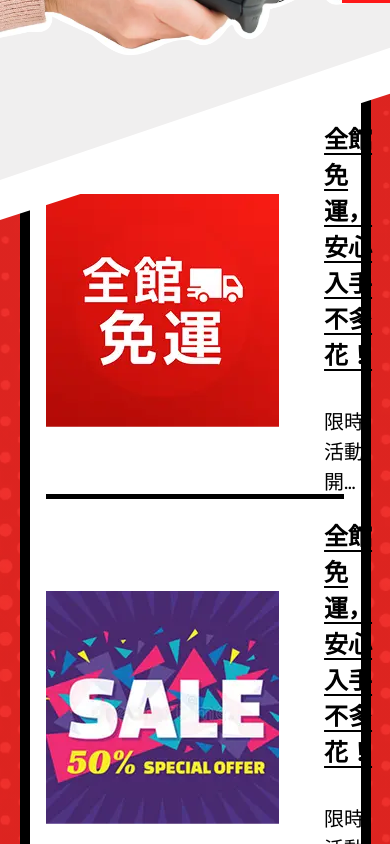
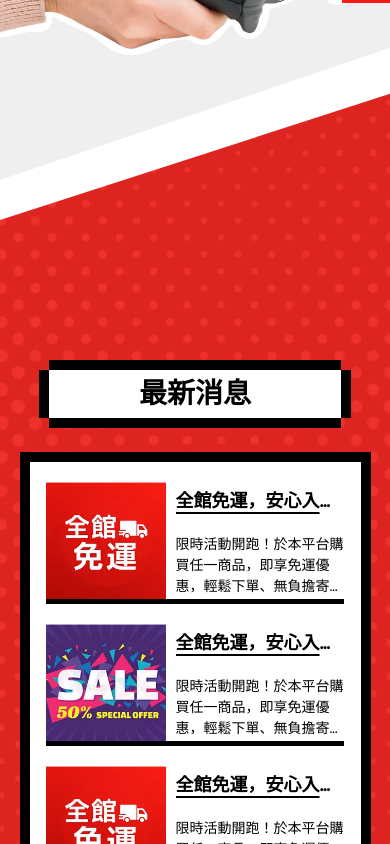
Before and after one commit to Thatisfish/G-Trade, a React (Vite) app: page /#/ in a window 390 px wide. Shown: the part 2280-3124 px from the top of the page. Built offline with nearby package versions, Linux system fonts and the light colour scheme.

Commit message:
0909-f-home RWD 3/5

```diff
--- a/src/styles/Home.scss
+++ b/src/styles/Home.scss
@@ -697,6 +697,10 @@ body,
 	align-items: center;
 	margin-bottom: 50px;
 
+	@media (max-width: 640px) {
+		height: 1000px;
+	}
+
 	.section-title-n {
 		display: inline-block;
 		text-align: center;
@@ -746,6 +750,11 @@ body,
 					text-decoration: underline;
 					text-decoration-thickness: 2px; // 粗細
 					text-underline-offset: 5px; // 與文字距離
+					display: -webkit-box; // 讓瀏覽器把元素當作彈性盒
+					-webkit-box-orient: vertical; // 垂直排列
+					-webkit-line-clamp: 1; // 限制顯示行數 (這裡是3行)
+					line-clamp: 1;
+					overflow: hidden; // 超出隱藏
 				}
 
 				p {
@@ -760,8 +769,7 @@ body,
 			}
 
 			img {
-				height: 233px;
-				width: 233px;
+				width: 26vw;
 			}
 
 			&::after {
@@ -792,11 +800,6 @@ body,
 				align-items: center;
 
 				/* 保證水平置中 */
-				img {
-					width: 80%;
-					height: 80%;
-
-				}
 			}
 		}
 	}
@@ -805,5 +808,46 @@ body,
 		.section-title-n {
 			width: 80%;
 		}
+
+		.news-main {
+			a {
+				img {
+					width: 120px;
+					height: 120px;
+				}
+
+				.newfont {
+					margin-left: 8vw;
+
+					h4 {
+						font-size: 22px;
+					}
+
+					p {
+						margin-top: 20px;
+						font-size: 16px;
+					}
+				}
+			}
+		}
+	}
+
+	@media (max-width: 480px) {
+		.news-main {
+			a {
+				.newfont {
+					margin-left: 10px;
+
+					h4 {
+						font-size: 18px;
+					}
+
+					p {
+						margin-top: 20px;
+						font-size: 14px;
+					}
+				}
+			}
+		}
 	}
 }
```
